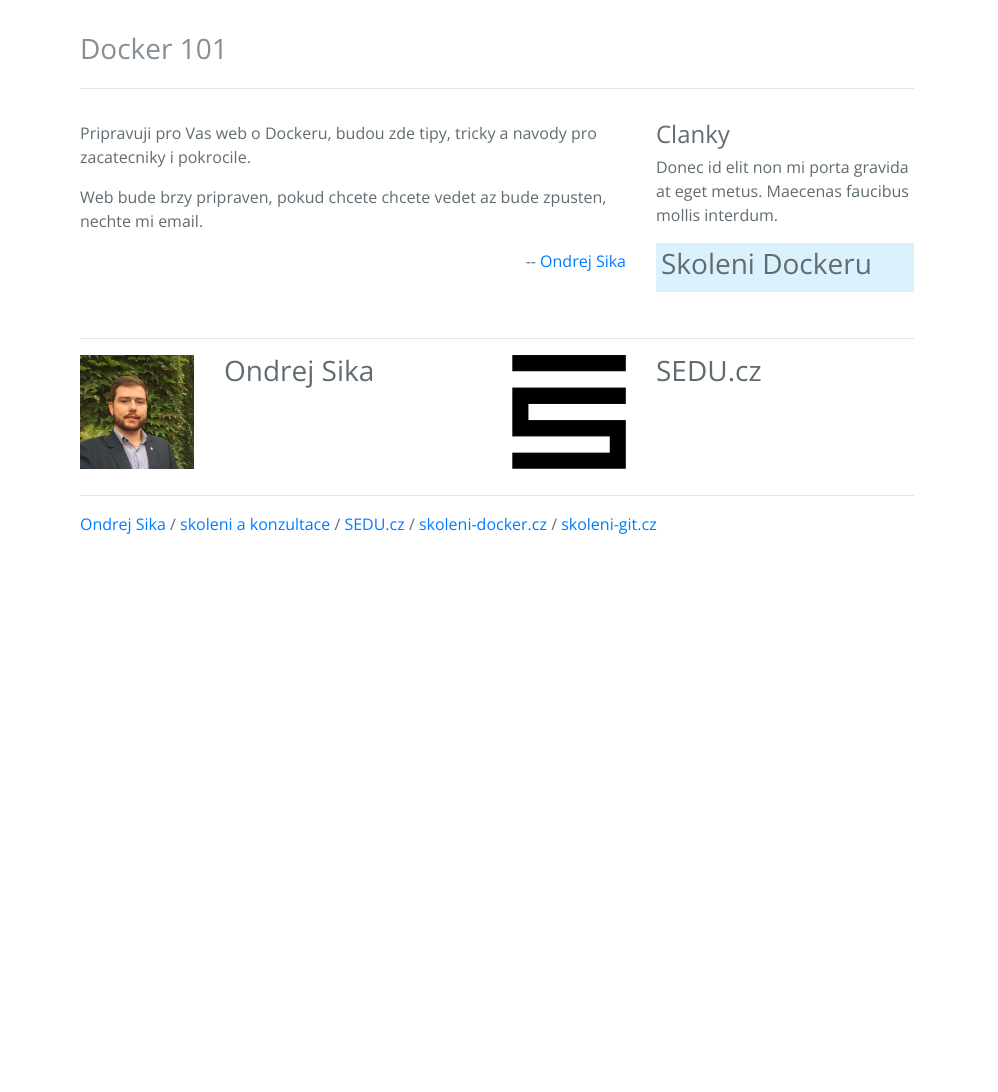
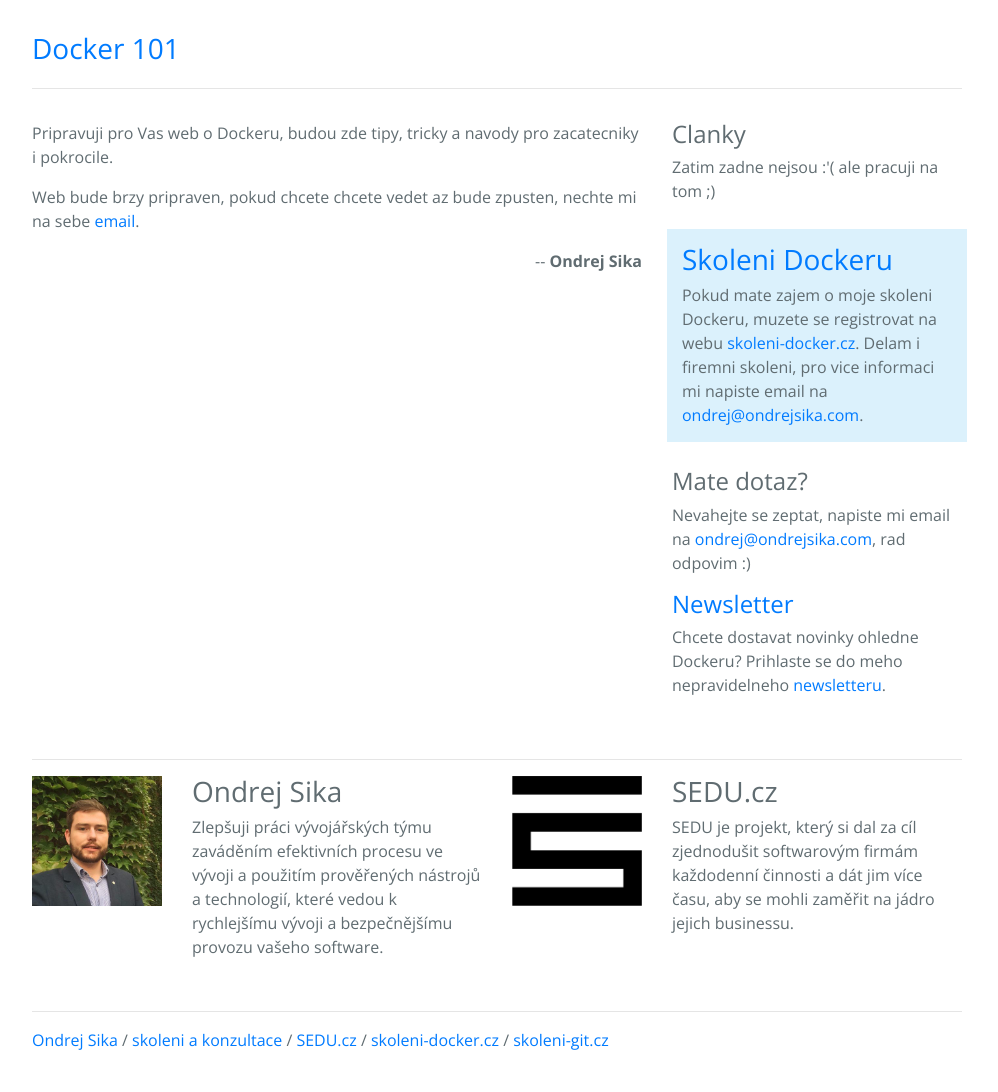
Before and after one commit to ondrejsika/docker101.cz, a Jekyll site: the page built from index.html, in a window 1280 px wide. Shown: the whole page, without its empty margins (143-1141 px from the left). Built offline with Jekyll 4.4.1, drawn with Linux system fonts in a browser that asks for light colours; before the commit the page ends 900 px from its top, so only the background shows below that.

Commit message:
udpate bars, add layout content

```diff
--- a/_layouts/default.html
+++ b/_layouts/default.html
@@ -40,9 +40,9 @@
 }
 
 /* Customize container */
-@media (min-width: 56em) {
+@media (min-width: 62em) {
   .container {
-    max-width: 54rem;
+    max-width: 60rem;
   }
 }
 .container-narrow > hr {
@@ -51,7 +51,7 @@
 
 
 /* Responsive: Portrait tablets and up */
-@media screen and (min-width: 48em) {
+@media screen and (min-width: 60em) {
   /* Remove the padding we set earlier */
   .header,
   .marketing,
@@ -73,7 +73,7 @@
   <body>
   <div class="container">
       <div class="header clearfix">
-          <h3 class="text-muted">Docker 101</h3>
+          <h3 class="text-muted"><a href="/">Docker 101</a></h3>
       </div>
 
       <div class="row clearfix" style="padding-bottom: 30px;">
@@ -84,27 +84,40 @@
 
           <div class="col-lg-4">
               <h4>Clanky</h4>
-              <p>Donec id elit non mi porta gravida at eget metus. Maecenas faucibus mollis interdum.</p>
+              <p>Zatim zadne nejsou :'( ale pracuji na tom ;)</p>
 
-              <div class="row ">
-                  <div class="col-lg-12">
-                      <div style="background-color: rgba(17,159,236,0.15); padding: 5px">
-                          <h3>Skoleni Dockeru</h3>
+              <div class="row">
+                  <div class="col-lg-12" style="padding: 10px; margin-bottom: 1em;">
+                      <div style="background-color: rgba(17,159,236,0.15); padding: 15px">
+                          <h3 style=""><a href="https://skoleni-docker.cz/?a=docker101">Skoleni Dockeru</a></h3>
+                          <p style="margin-bottom: 0">Pokud mate zajem o moje skoleni Dockeru, muzete se registrovat na webu <a href="https://skoleni-docker.cz">skoleni-docker.cz</a>.
+                              Delam i firemni skoleni, pro vice informaci mi napiste email na <a href="mailto:ondrej@ondrejsika.com">ondrej@ondrejsika.com</a>.</p>
                       </div>
                   </div>
               </div>
+
+              <h4>Mate dotaz?</h4>
+              <p>Nevahejte se zeptat, napiste mi email na <a href="mailto:ondrej@ondrejsika.com">ondrej@ondrejsika.com</a>, rad odpovim :)</p>
+
+
+              <h4><a href="/subscribe.html">Newsletter</a></h4>
+              <p>Chcete dostavat novinky ohledne Dockeru? Prihlaste se do meho nepravidelneho <a href="/subscribe.html">newsletteru</a>.</p>
+
           </div>
       </div>
       <hr>
 
       <div class="row footer" style="padding-bottom: 10px;">
-          <div class="col-sm-6">
+          <div class="col-sm-6" style=" margin-bottom: 10px">
               <div class="row">
                   <div class="col-4">
                       <img src="/ondrejsika3.jpg" class="img-fluid">
                   </div>
                   <div class="col-8">
                       <h3>Ondrej Sika</h3>
+                      <p>
+                          Zlepšuji práci vývojářských týmu zaváděním efektivních procesu ve vývoji a použitím prověřených nástrojů a technologií, které vedou k rychlejšímu vývoji a bezpečnějšímu provozu vašeho software.
+                      </p>
                   </div>
               </div>
           </div>
@@ -115,6 +128,9 @@
                   </div>
                   <div class="col-8">
                       <h3>SEDU.cz</h3>
+                      <p>
+                          SEDU je projekt, který si dal za cíl zjednodušit softwarovým firmám každodenní činnosti a dát jim více času, aby se mohli zaměřit na jádro jejich businessu.
+                      </p>
                   </div>
               </div>
           </div>
--- a/index.html
+++ b/index.html
@@ -3,5 +3,5 @@
 ---
 
 <p>Pripravuji pro Vas web o Dockeru, budou zde tipy, tricky a navody pro zacatecniky i pokrocile.</p>
-<p>Web bude brzy pripraven, pokud chcete chcete vedet az bude zpusten, nechte mi email.</p>
-<p style="text-align: right;">-- <a href="https://ondrejsika.com">Ondrej Sika</a></p>
+<p>Web bude brzy pripraven, pokud chcete chcete vedet az bude zpusten, nechte mi na sebe <a href="/subscribe.html">email</a>.</p>
+<p style="text-align: right;">-- <b>Ondrej Sika</b></p>
```
Also changed, not shown: subscribe.html (added, +19 -0 lines).
